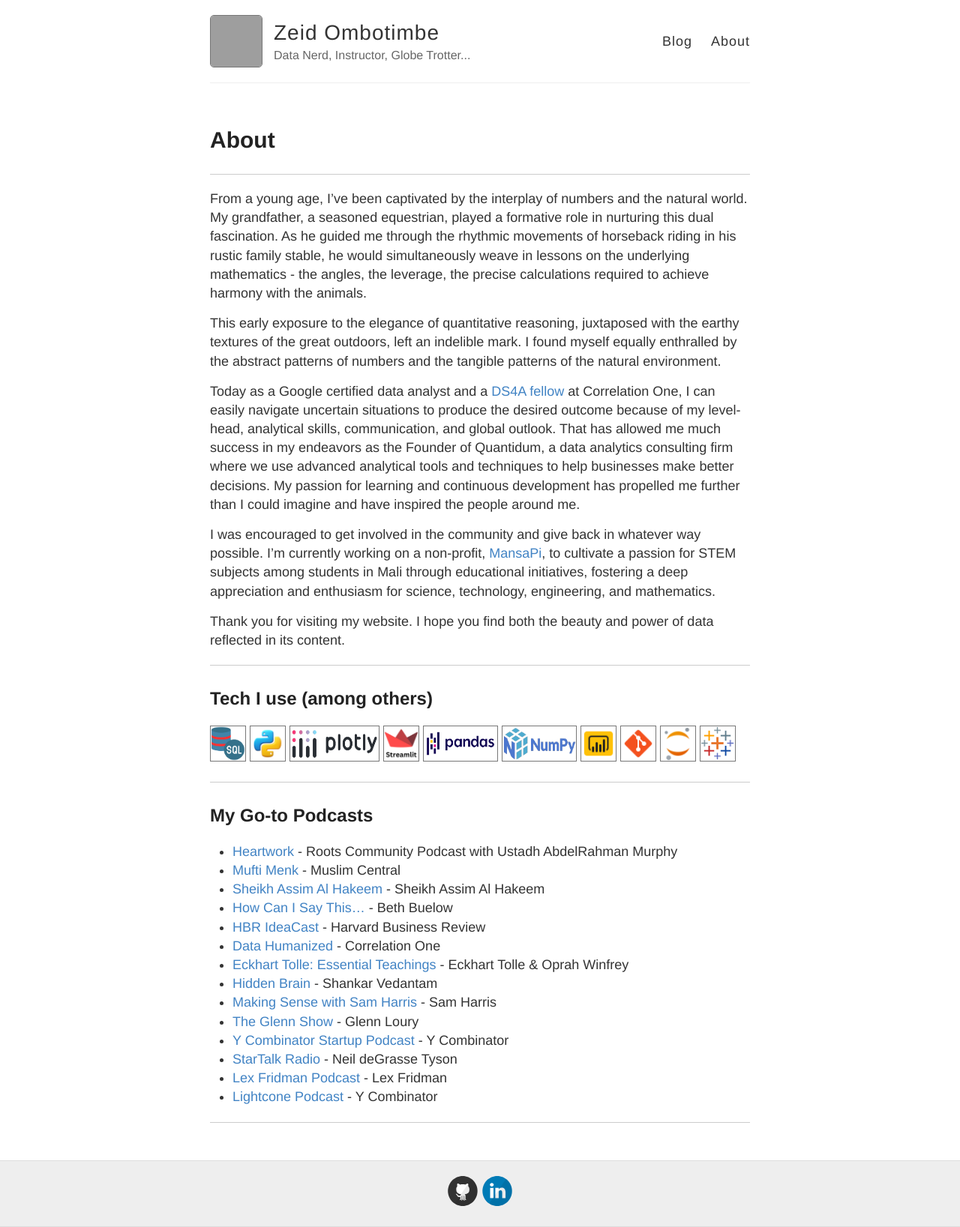
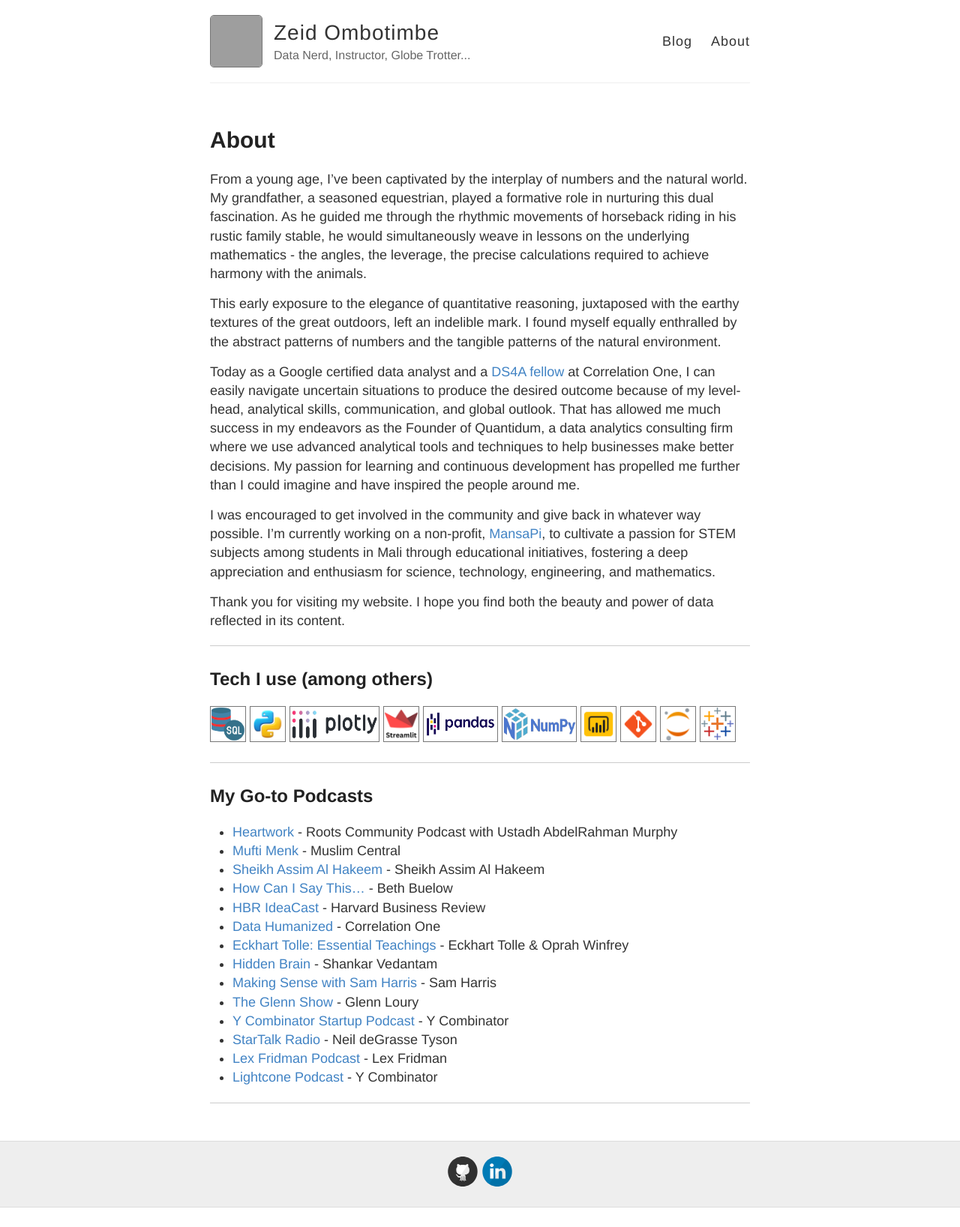
Before and after one commit to obtbe/obtbe.github.io, a Jekyll site: the page built from about.md, in a window 1280 px wide. Shown: the whole page at 75% size. Built offline with Jekyll 4.4.1, drawn with Linux system fonts in a browser that asks for light colours; our own code applies the rules of GitHub Pages for plain Markdown files; after the commit the page ends 1611 px from its top, so only the background shows below that; grey boxes are pictures that could not be loaded.

Commit message:
first pers

```diff
--- a/about.md
+++ b/about.md
@@ -3,7 +3,7 @@ title: "About"
 date: 2023-10-09T10:00:00Z
 description: ""
 ---
-<div style="border-bottom: 1px solid #ccc; margin: 20px 0;"></div>
+<!-- <div style="border-bottom: 1px solid #ccc; margin: 20px 0;"></div> -->
 
 From a young age, I've been captivated by the interplay of numbers and the natural world. My grandfather, a seasoned equestrian, played a formative role in nurturing this dual fascination. As he guided me through the rhythmic movements of horseback riding in his rustic family stable, he would simultaneously weave in lessons on the underlying mathematics - the angles, the leverage, the precise calculations required to achieve harmony with the animals.
 
```
